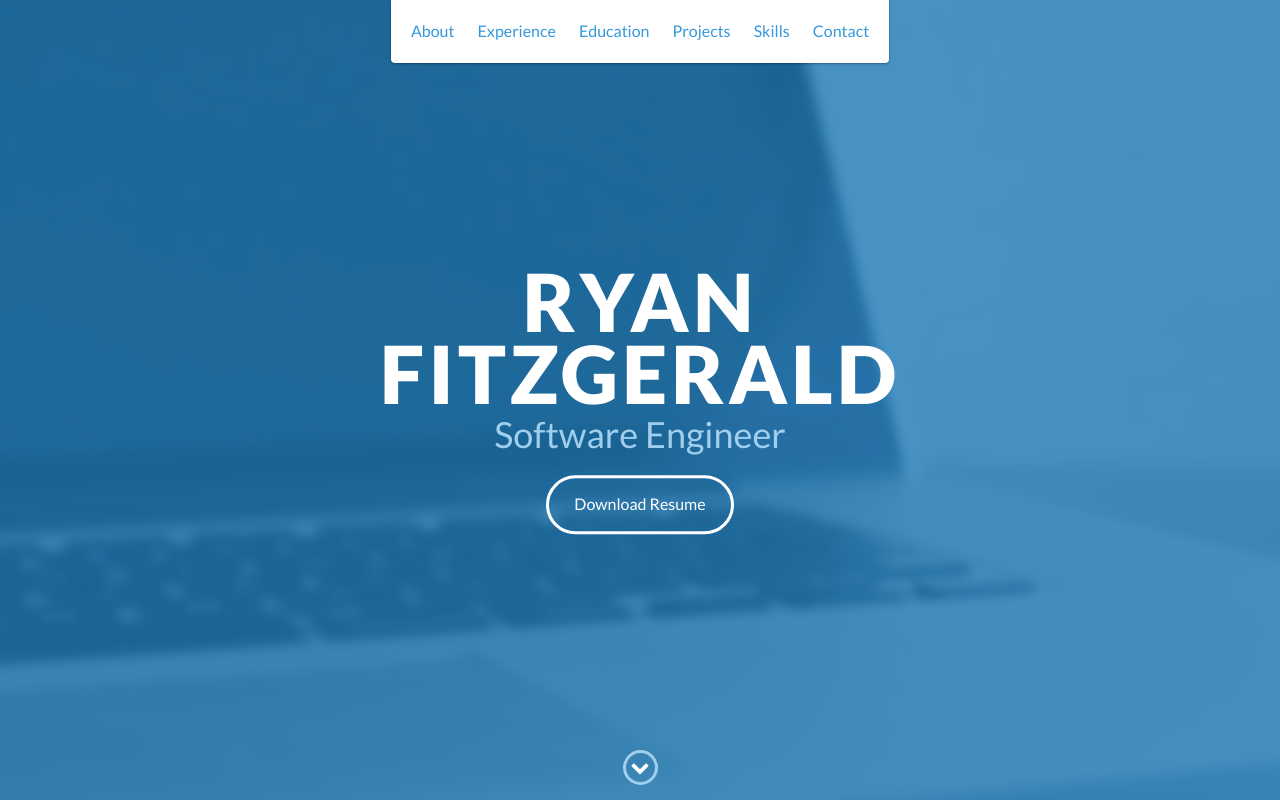
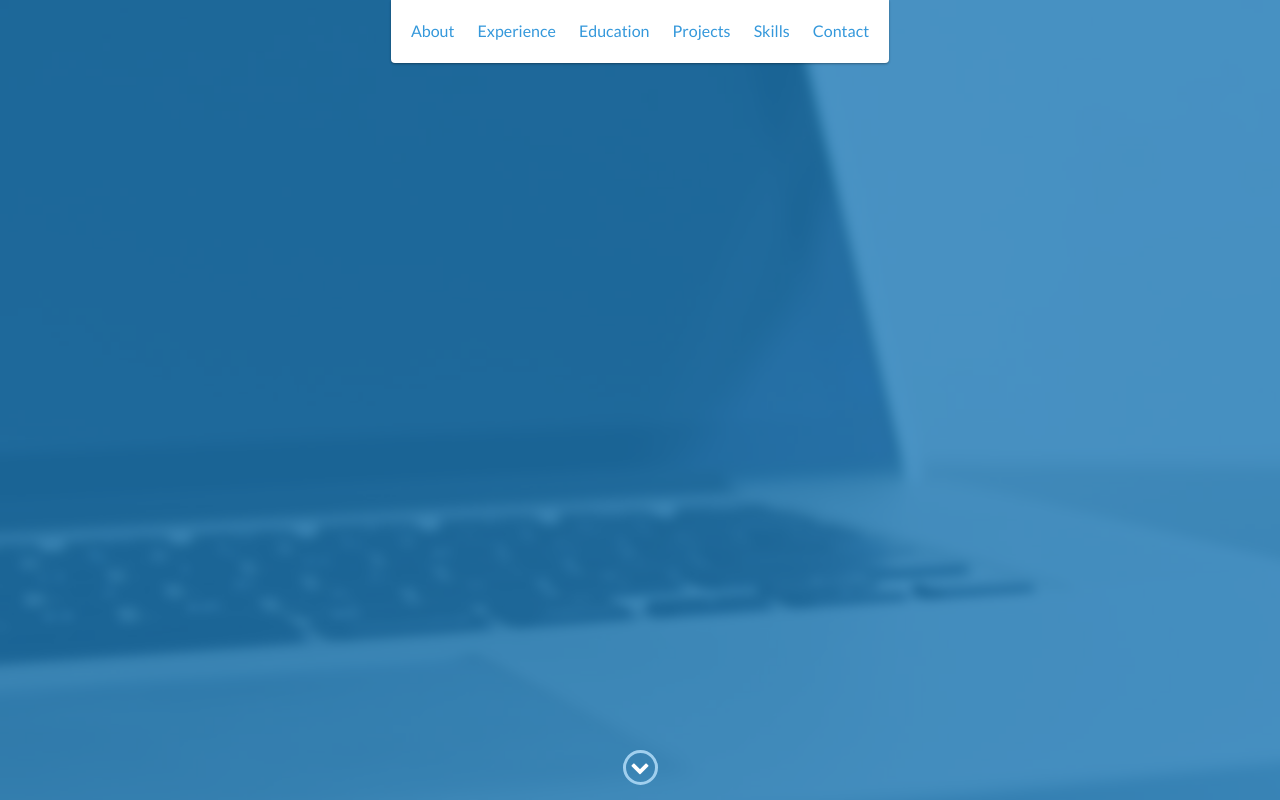
Before and after one commit to Made-me-like-this/myprofile, a website: page index.html in a window 1280 px wide. Shown: the top 800 px of the page. Drawn offline with nearby package versions, Linux system fonts and the light colour scheme.

Commit message:
Update index.html

```diff
--- a/index.html
+++ b/index.html
@@ -18,7 +18,6 @@
     <div id="mobile-menu-open" class="shadow-large">
         <i class="fa fa-bars" aria-hidden="true"></i>
     </div>
-    <!-- End #mobile-menu-toggle -->
     <header>
         <div id="mobile-menu-close">
             <span>Close</span> <i class="fa fa-times" aria-hidden="true"></i>
@@ -44,16 +43,13 @@
             </li>
         </ul>
     </header>
-    <!-- End header -->
 
     <div id="lead">
-        <div id="lead-content">
-            <h1>Ryan Fitzgerald</h1>
-            <h2>Software Engineer</h2>
-            <a href="#" class="btn-rounded-white">Download Resume</a>
-        </div>
-        <!-- End #lead-content -->
-
+        <div id="lead-content" class="typing-container">
+            <span id="typing-text">
+            </span>
+            </div><br>
+<!-- <a href="#" class="btn-rounded-white">Download Resume</a> -->
         <div id="lead-overlay"></div>
 
         <div id="lead-down">
@@ -61,9 +57,7 @@
                 <i class="fa fa-chevron-down" aria-hidden="true"></i>
             </span>
         </div>
-        <!-- End #lead-down -->
     </div>
-    <!-- End #lead -->
 
     <div id="about">
         <div class="container">
@@ -221,16 +215,14 @@
     <div id="contact">
         <h2>Get in Touch</h2>
         <div id="contact-form">
-            <form method="POST" action="https://formspree.io/email@email.com">
+            <form method="POST" action="https://formspree.io/f/xgeggjap">
                 <input type="hidden" name="_subject" value="Contact request from personal website" />
                 <input type="email" name="_replyto" placeholder="Your email" required>
                 <textarea name="message" placeholder="Your message" required></textarea>
                 <button type="submit">Send</button>
             </form>
         </div>
-        <!-- End #contact-form -->
     </div>
-    <!-- End #contact -->
 
     <footer>
         <div class="container">
@@ -270,10 +262,10 @@
             </div>
         </div>
     </footer>
-    <!-- End footer -->
 
     <script src="https://ajax.googleapis.com/ajax/libs/jquery/1.12.4/jquery.min.js"></script>
     <script src="js/scripts.min.js"></script>
+    <script src="js/scripts.js"></script>
 </body>
 
 </html>
```
